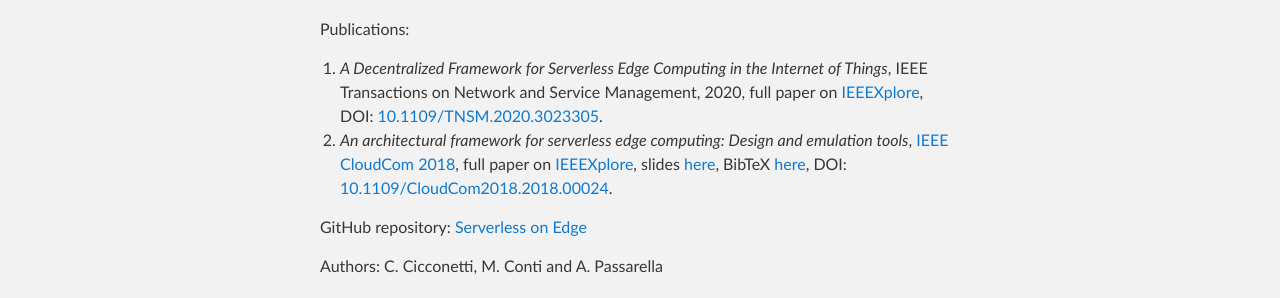
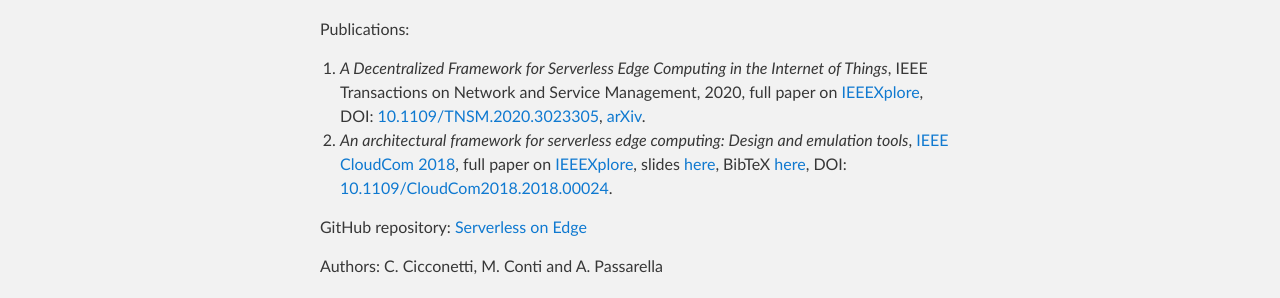
Before and after one commit to ccicconetti/ccicconetti.github.io, a Jekyll site: the page built from cloudcom2018.md, in a window 1280 px wide and 900 px high. Shown: the part 243-541 px from the top of the window. Built offline with Jekyll 4.4.1, drawn with Linux system fonts in a browser that asks for light colours.

Commit message:
Update TNSM 2021 paper arXiv link

```diff
--- a/cloudcom2018.md
+++ b/cloudcom2018.md
@@ -5,8 +5,7 @@ layout: page
 
 Publications:
 
-1. _A Decentralized Framework for Serverless Edge Computing
-in the Internet of Things_, IEEE Transactions on Network and Service Management, 2020, full paper on [IEEEXplore](https://ieeexplore.ieee.org/document/9193994), DOI: [10.1109/TNSM.2020.3023305](https://doi.org/10.1109/TNSM.2020.3023305).
+1. _A Decentralized Framework for Serverless Edge Computing in the Internet of Things_, IEEE Transactions on Network and Service Management, 2020, full paper on [IEEEXplore](https://ieeexplore.ieee.org/document/9193994), DOI: [10.1109/TNSM.2020.3023305](https://doi.org/10.1109/TNSM.2020.3023305), [arXiv](https://arxiv.org/abs/2110.10974).
 2. _An architectural framework for serverless edge computing: Design and emulation tools_, [IEEE CloudCom 2018](http://cyprusconferences.org/cloudcom2018/), full paper on [IEEEXplore](https://ieeexplore.ieee.org/document/8590993), slides [here](https://www.slideshare.net/cicconetti/design-and-emulation-tools-for-serverless-edge-computing), BibTeX [here](bib/cloudcom2018.bib), DOI: [10.1109/CloudCom2018.2018.00024](https://doi.org/10.1109/CloudCom2018.2018.00024).
 
 GitHub repository: [Serverless on Edge](https://github.com/ccicconetti/serverlessonedge)
```
Also changed, not shown: index.md (+0 -2 lines).
